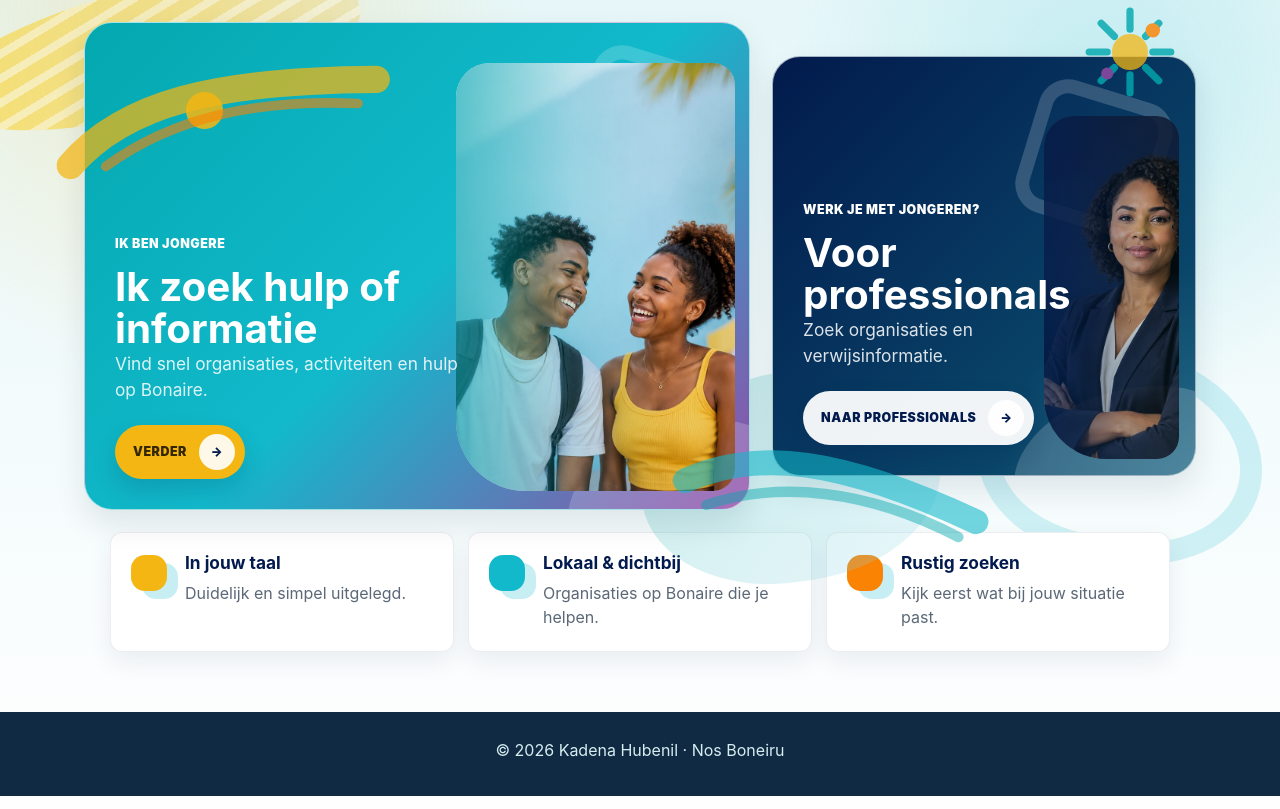
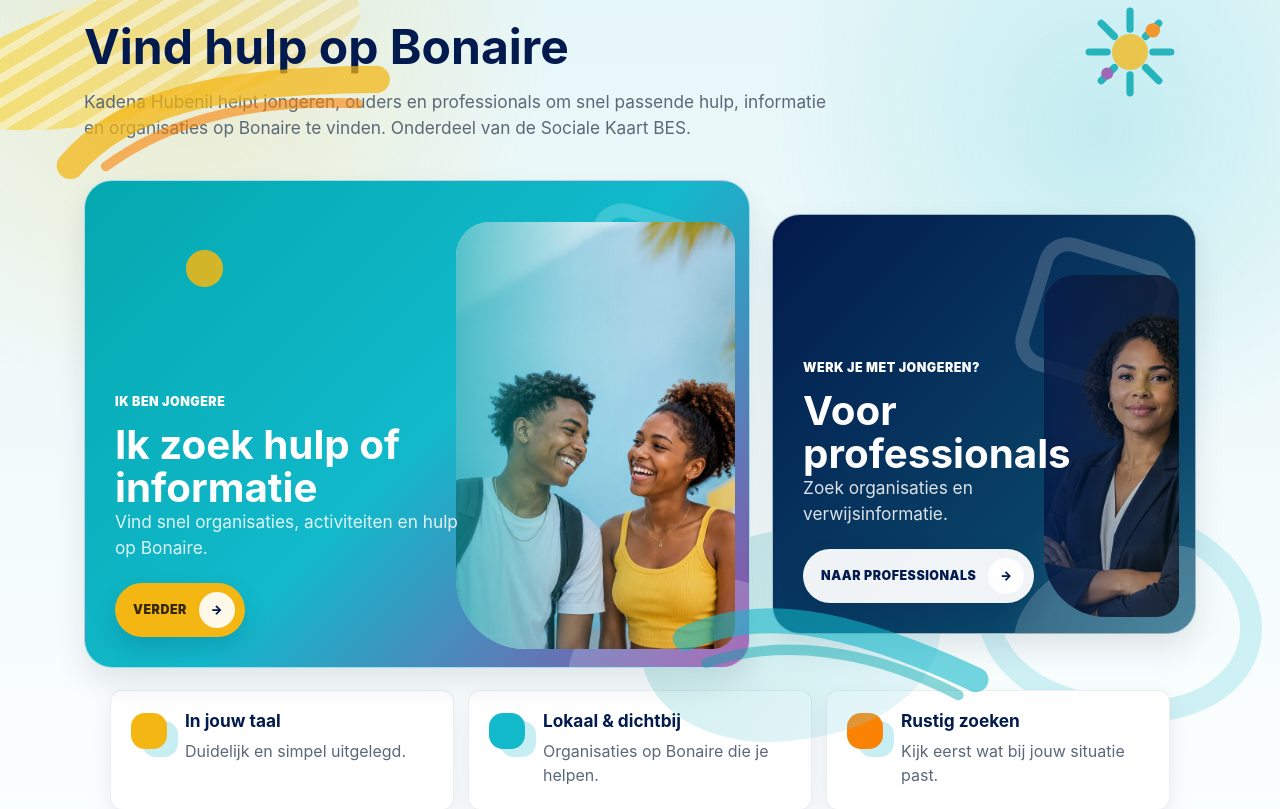
Before and after one commit to correhen/sociale-kaart-bes-demo, a PHP site: page / in a window 1280 px wide. Shown: the part 74-883 px from the top of the page. Run offline with PHP 8.4, Linux system fonts and the light colour scheme; data that the repository does not hold is empty.

Commit message:
Improve SEO titles and positioning copy

```diff
--- a/assets/styles.css
+++ b/assets/styles.css
@@ -897,6 +897,7 @@ main{max-width:1180px;margin:0 auto;padding:28px min(4vw,34px) 60px}
   color:#087d87;
 }
 .choice-hero p{max-width:760px;color:var(--muted);font-size:1.08rem}
+.home-positioning{position:relative;z-index:1;margin:0 0 22px}
 .brand-hero-logo{
   display:block;
   width:min(100%,300px);
--- a/index.html
+++ b/index.html
@@ -3,7 +3,8 @@
 <head>
   <meta charset="utf-8" />
   <meta name="viewport" content="width=device-width, initial-scale=1" />
-  <title>Kadena Hubenil / Sociale Kaart Bonaire</title>
+  <title>Sociale Kaart BES | Vind hulp op Bonaire</title>
+  <meta name="description" content="Vind hulp, ondersteuning en organisaties op Bonaire. Kadena Hubenil helpt jongeren, ouders en professionals snel de juiste plek te vinden." />
   <link rel="canonical" href="https://socialekaartbes.com/" />
   <link rel="icon" href="/favicon.ico" sizes="any" />
   <link rel="icon" type="image/png" sizes="32x32" href="/assets/brand/favicon-32x32.png" />
@@ -11,6 +12,25 @@
   <link rel="icon" type="image/png" sizes="192x192" href="/assets/brand/favicon-192x192.png" />
   <link rel="apple-touch-icon" sizes="180x180" href="/assets/brand/apple-touch-icon.png" />
   <link rel="stylesheet" href="assets/styles.css" />
+  <script type="application/ld+json">
+  {
+    "@context": "https://schema.org",
+    "@type": "WebSite",
+    "name": "Sociale Kaart BES",
+    "alternateName": ["Kadena Hubenil", "Sociale Kaart Bonaire"],
+    "url": "https://socialekaartbes.com/"
+  }
+  </script>
+  <script type="application/ld+json">
+  {
+    "@context": "https://schema.org",
+    "@type": "Organization",
+    "name": "Sociale Kaart BES",
+    "alternateName": "Kadena Hubenil",
+    "url": "https://socialekaartbes.com/",
+    "logo": "https://socialekaartbes.com/assets/brand/favicon-192x192.png"
+  }
+  </script>
 </head>
 <body class="choice-page landing-page" data-page="audience-choice">
   <header class="site-header kh-header">
@@ -28,6 +48,10 @@
       <img class="home-accent home-accent--yellow" src="assets/img/accents/kadena-swoosh-yellow.svg" width="360" height="108" alt="" aria-hidden="true" />
       <img class="home-accent home-accent--aqua" src="assets/img/accents/kadena-swoosh-aqua.svg" width="320" height="112" alt="" aria-hidden="true" />
       <img class="home-accent home-accent--burst" src="assets/img/accents/kadena-burst.svg" width="160" height="160" alt="" aria-hidden="true" />
+      <div class="home-positioning">
+        <h1>Vind hulp op Bonaire</h1>
+        <p>Kadena Hubenil helpt jongeren, ouders en professionals om snel passende hulp, informatie en organisaties op Bonaire te vinden. Onderdeel van de Sociale Kaart BES.</p>
+      </div>
       <div class="choice-cards">
         <a class="choice-entry landing-card landing-card--youth youth-entry" href="jongeren/" data-audience-link="youth">
           <div class="landing-card__content">
--- a/jongeren/index.html
+++ b/jongeren/index.html
@@ -3,7 +3,8 @@
 <head>
   <meta charset="utf-8" />
   <meta name="viewport" content="width=device-width, initial-scale=1" />
-  <title>Kadena Hubenil - Bonaire</title>
+  <title>Kadena Hubenil | Vind hulp op Bonaire voor jongeren</title>
+  <meta name="description" content="Zoek hulp, informatie en organisaties op Bonaire. Voor jongeren die willen weten waar ze terechtkunnen met vragen of zorgen." />
   <link rel="canonical" href="https://socialekaartbes.com/jongeren/" />
   <link rel="icon" href="/favicon.ico" sizes="any" />
   <link rel="icon" type="image/png" sizes="32x32" href="/assets/brand/favicon-32x32.png" />
@@ -31,7 +32,7 @@
       <div class="youth-hero-card">
         <div class="youth-hero-copy">
           <h1 id="youthHeroTitle" data-i18n="youthHeroTitle">Hulp en informatie op Bonaire</h1>
-          <p>Alles wat je nodig hebt, op Ã©Ã©n plek.</p>
+          <p>Waar kun je terecht? Zoek hulp, informatie en organisaties op Bonaire.</p>
           <form id="audienceSearch" class="hero-search kh-search youth-live-search" role="search">
             <label class="sr-only" for="q">Zoeken</label>
             <input id="q" name="q" type="search" placeholder="Waar zoek je hulp bij?" data-i18n-placeholder="searchPlaceholder" autocomplete="off" aria-autocomplete="list" aria-expanded="false" aria-controls="audienceSearchResults" />
--- a/jongeren/organisaties/index.html
+++ b/jongeren/organisaties/index.html
@@ -3,7 +3,8 @@
 <head>
   <meta charset="utf-8" />
   <meta name="viewport" content="width=device-width, initial-scale=1" />
-  <title>Organisaties - Kadena Hubenil</title>
+  <title>Organisaties die kunnen helpen | Kadena Hubenil Bonaire</title>
+  <meta name="description" content="Vind organisaties op Bonaire die jongeren en gezinnen kunnen helpen met vragen, zorgen of ondersteuning." />
   <link rel="canonical" href="https://socialekaartbes.com/jongeren/organisaties/" />
   <link rel="icon" href="/favicon.ico" sizes="any" />
   <link rel="icon" type="image/png" sizes="32x32" href="/assets/brand/favicon-32x32.png" />
--- a/professionals/index.html
+++ b/professionals/index.html
@@ -3,7 +3,8 @@
 <head>
   <meta charset="utf-8" />
   <meta name="viewport" content="width=device-width, initial-scale=1" />
-  <title>Voor professionals - Kadena Hubenil</title>
+  <title>Sociale Kaart Bonaire | Verwijsinformatie voor professionals</title>
+  <meta name="description" content="Vind actuele verwijsinformatie, contactgegevens en organisaties voor hulp aan jongeren en gezinnen op Bonaire." />
   <link rel="canonical" href="https://socialekaartbes.com/professionals/" />
   <link rel="icon" href="/favicon.ico" sizes="any" />
   <link rel="icon" type="image/png" sizes="32x32" href="/assets/brand/favicon-32x32.png" />
@@ -32,6 +33,7 @@
       <div class="professional-home__content">
       <h1 data-i18n="professionalHeroTitle">Voor professionals</h1>
       <p data-i18n="professionalHeroSubtitle">Vind organisaties, contactgegevens en verwijsinformatie voor jongeren en gezinnen op Bonaire.</p>
+      <p>Sociale Kaart Bonaire helpt professionals bij het vinden van actuele verwijsinformatie voor jongeren en gezinnen.</p>
       <form id="audienceSearch" class="hero-search kh-search">
         <label class="sr-only" for="q">Zoeken</label>
         <input id="q" name="q" type="search" placeholder="Zoek organisatie, thema of verwijsroute" data-i18n-placeholder="professionalSearchPlaceholder" aria-autocomplete="list" aria-expanded="false" aria-controls="audienceSearchResults" />
--- a/professionals/organisaties/index.html
+++ b/professionals/organisaties/index.html
@@ -3,7 +3,8 @@
 <head>
   <meta charset="utf-8" />
   <meta name="viewport" content="width=device-width, initial-scale=1" />
-  <title>Organisatieoverzicht - Kadena Hubenil</title>
+  <title>Organisaties | Sociale Kaart Bonaire</title>
+  <meta name="description" content="Bekijk organisaties op Bonaire voor jeugdhulp, welzijn, veiligheid, onderwijs, zorg en ondersteuning." />
   <link rel="canonical" href="https://socialekaartbes.com/professionals/organisaties/" />
   <link rel="icon" href="/favicon.ico" sizes="any" />
   <link rel="icon" type="image/png" sizes="32x32" href="/assets/brand/favicon-32x32.png" />
```
